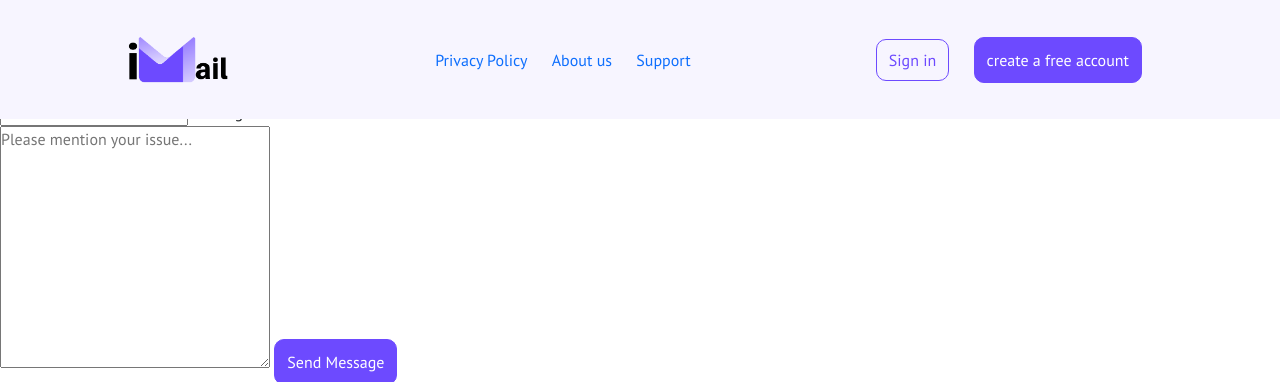
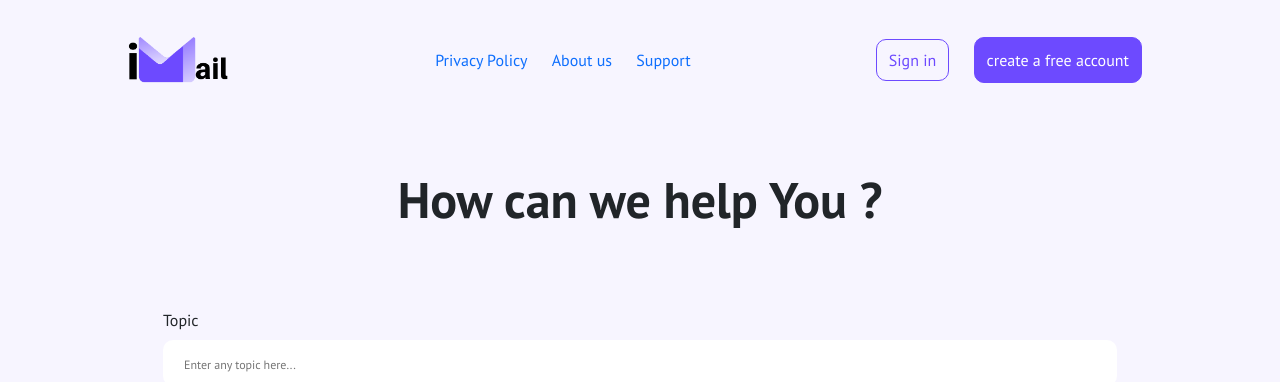
Before and after one commit to sahoochinmay/imap, a PHP site: page /contact.html in a window 1280 px wide. Shown: the top 382 px of the page. Run offline with PHP 8.4, Linux system fonts and the light colour scheme; style sheets or scripts are compiled from the project's sources.

Commit message:
Update style.scss

```diff
--- a/style.scss
+++ b/style.scss
@@ -117,11 +117,11 @@
 
 /////SIDENAV SECTION/////
 .sideNav {
-    width: 300px;
+    width: 220px;
     height: 100vh;
     background: $color1;
     position: fixed;
-    left: -300px;
+    left: -250px;
     top: 0;
     transition: 0.5s linear all;
 
@@ -787,3 +787,197 @@
     }
 
 }
+
+
+
+
+
+
+
+/////////CONTACT US PAGE////////
+.contactPage{
+    width: 100%;
+    height: auto;
+    background: $bgColor;
+    padding-top: 100px;
+
+    h2{
+        text-align: center;
+        padding-top: 70px;
+        font-weight: bolder;
+        font-size: 50px;
+    }
+
+
+    .rowWrapper{
+        width: 80%;
+        margin: auto;
+        padding: 50px 0;
+        display: flex;
+        justify-content: center;
+        align-items: center;
+
+        form{
+            width: 100%;
+            padding: 20px 35px;
+
+            input{
+                width: 100%;
+                margin: 8px 0;
+                padding: 10px 20px;
+                border-radius: 10px;
+                outline: none;
+                border: 1px solid transparent;
+                transition: 0.2s linear all;
+
+                &:focus{
+                    box-shadow: 0 0 10px $color1;
+
+                }
+
+                &::placeholder{
+                    font-size: 12px;
+                }
+            }
+
+            textarea{
+                width: 100%;
+                margin: 8px 0;
+                max-height: 250px;
+                min-height: 150px;
+                padding: 10px 20px;
+                border-radius: 10px;
+                outline: none;
+                border: 1px solid transparent;
+
+                &:focus{
+                    box-shadow: 0 0 10px $color1;
+
+                }
+
+                &::placeholder{
+                    font-size: 12px;
+                }
+            }
+
+            button{
+                padding: 10px 25px;
+                outline: none;
+                border: 1px solid transparent;
+            }
+        }
+    }
+}
+
+
+////RESPONSIVE CONTACT US PAGE//////
+@media screen and (max-width:800px){
+
+    .contactPage{
+        width: 100%;
+        height: auto;
+        background: $bgColor;
+        padding-top: 100px;
+
+        h2{
+            padding-top: 40px;
+
+        }
+
+        .rowWrapper{
+            width: 100%;
+
+        }
+    }
+
+}
+
+
+@media screen and (max-width:500px){
+
+    .contactPage{
+
+
+        h2{
+            padding-top: 40px;
+            font-size: 35px;
+
+        }
+
+        .rowWrapper{
+
+            form{
+                padding: 10px 15px;
+            }
+        }
+
+    }
+
+}
+
+
+
+
+//////MAP SECTION/////
+.map{
+    width: 100%;
+    background: $bgColor;
+
+    .rowWrapper{
+        width: 90%;
+        margin: auto;
+        padding: 20px 0;
+
+        iframe{
+            width: 100%;
+        }
+    }
+}
+
+
+
+//////Privacy Policy Section//////
+.policy{
+    width: 100%;
+    background: $bgColor;
+    padding-top: 100px;
+
+    .rowWrapper{
+        width: 80%;
+        margin: auto;
+        padding: 50px 0;
+
+        h1{
+            font-weight: bolder;
+        }
+
+
+        h2{
+            font-weight: bolder;
+        }
+    }
+}
+
+
+
+/////About Us Section//////
+.about{
+    width: 100%;
+    background: $bgColor;
+    padding: 100px 0;
+
+    .rowWrapper{
+        width: 80%;
+        margin: auto;
+        padding: 100px 0;
+
+        h3{
+            font-size: 60px;
+            margin-bottom: 20px;
+        }
+
+        p{
+            font-size: 20px;
+        }
+    }
+}
```
